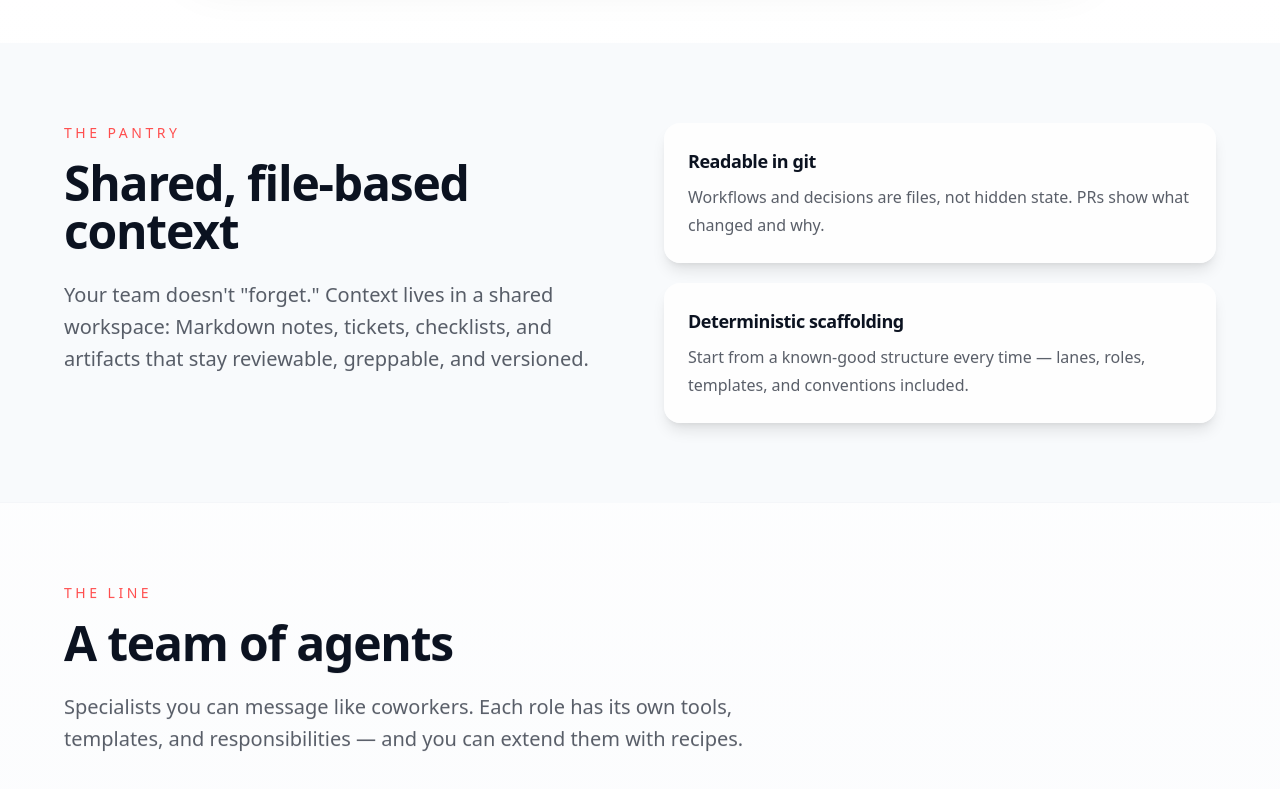
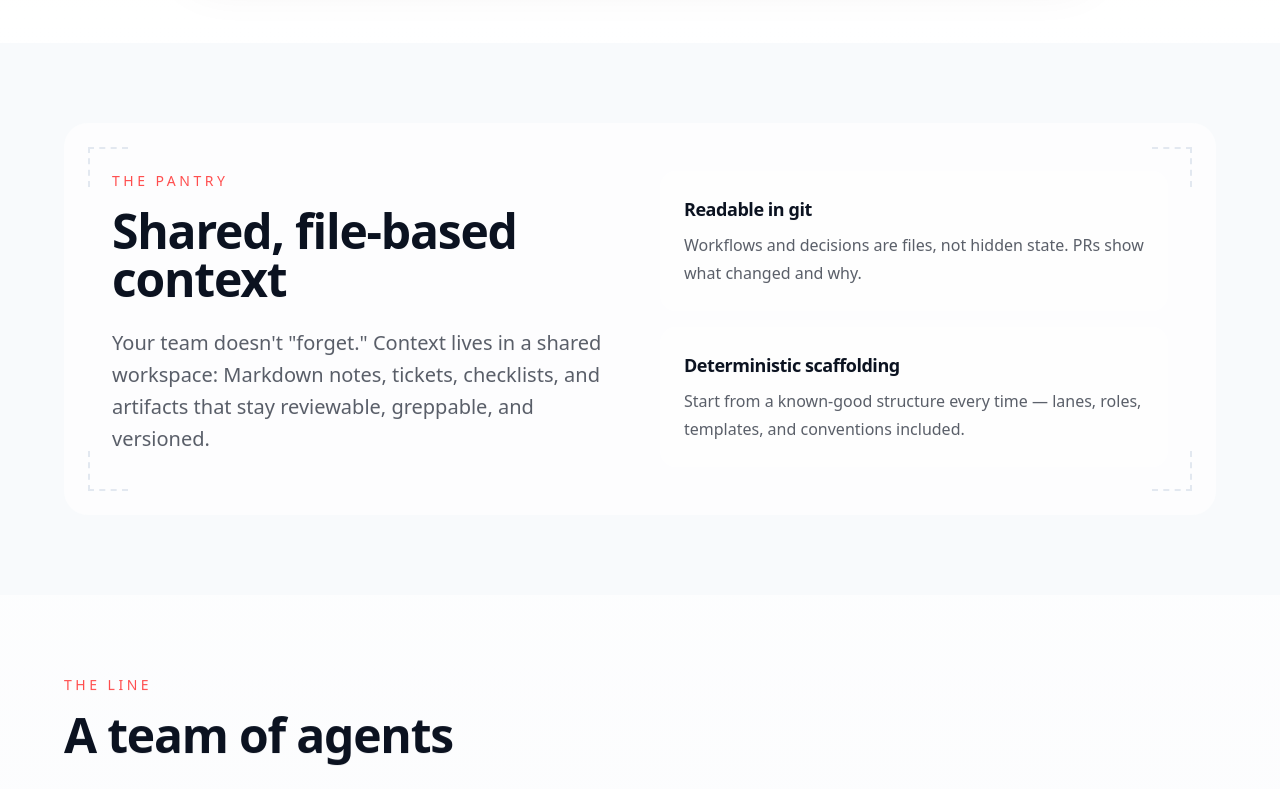
Before and after one commit to JIGGAI/ClawMarket, a Next.js app: page / in a window 1280 px wide. Shown: the part 1500-2289 px from the top of the page. Built offline with nearby package versions, Linux system fonts and the light colour scheme; no server answers.

Commit message:
style: marketplace and landing framing tweaks; add /docs page

```diff
--- a/src/app/docs/page.tsx
+++ b/src/app/docs/page.tsx
@@ -19,7 +19,7 @@ export default function DocsPage() {
               Docs coming soon
             </h1>
             <p className="mt-6 text-xl leading-8 text-[var(--muted)]">
-              We're working on comprehensive documentation for Clawcipes recipes, team workflows, and agent configuration.
+              We&apos;re working on comprehensive documentation for Clawcipes recipes, team workflows, and agent configuration.
             </p>
 
             <div className="mt-10 flex flex-wrap justify-center gap-4">
--- a/src/app/marketplace/page.tsx
+++ b/src/app/marketplace/page.tsx
@@ -97,7 +97,7 @@ function RecipeCard({
       href={url}
       target="_blank"
       rel="noreferrer"
-      className="group block rounded-2xl bg-white p-6 shadow-lg transition hover:-translate-y-1 hover:shadow-xl"
+      className="group block rounded-2xl bg-white/70 p-6 transition hover:bg-white"
     >
       <div className="flex items-start gap-4">
         <div className="grid size-14 shrink-0 place-items-center rounded-2xl bg-gradient-to-br from-slate-50 to-slate-100 shadow-md">
@@ -113,7 +113,7 @@ function RecipeCard({
         </div>
       </div>
       <p className="mt-4 text-base leading-7 text-[var(--muted)]">{description}</p>
-      <div className="mt-4 overflow-x-auto rounded-lg bg-slate-900 px-4 py-3 font-mono text-xs text-slate-300">
+      <div className="mt-4 overflow-x-auto rounded-lg bg-slate-900/95 px-4 py-3 font-mono text-xs text-slate-300">
         <span className="text-emerald-400">$</span> {command}
       </div>
     </a>
--- a/src/app/page.tsx
+++ b/src/app/page.tsx
@@ -19,7 +19,7 @@ function Card({
   body: string;
 }) {
   return (
-    <div className="rounded-2xl bg-white/80 p-6 shadow-lg">
+    <div className="rounded-2xl bg-white/60 p-6">
       <h3 className="text-lg font-semibold tracking-tight text-[var(--text)]">{title}</h3>
       <p className="mt-2 text-base leading-7 text-[var(--muted)]">{body}</p>
     </div>
@@ -176,18 +176,26 @@ export default function HomePage() {
       {/* FEATURE: Shared context */}
       <FadeIn>
         <section className="bg-slate-50 px-6 py-20 lg:px-16">
-          <div className="mx-auto grid max-w-6xl gap-12 lg:grid-cols-2 lg:items-start">
+          <div className="mx-auto max-w-7xl">
+            <div className="relative overflow-hidden rounded-3xl bg-white/70 px-8 py-12 lg:px-12">
+              <div className="pointer-events-none absolute left-6 top-6 h-10 w-10 border-l-2 border-t-2 border-dashed border-slate-200" />
+              <div className="pointer-events-none absolute right-6 top-6 h-10 w-10 border-r-2 border-t-2 border-dashed border-slate-200" />
+              <div className="pointer-events-none absolute bottom-6 left-6 h-10 w-10 border-b-2 border-l-2 border-dashed border-slate-200" />
+              <div className="pointer-events-none absolute bottom-6 right-6 h-10 w-10 border-b-2 border-r-2 border-dashed border-slate-200" />
+
+              <div className="grid gap-10 lg:grid-cols-2 lg:items-start">
                 <div>
                   <p className="text-sm uppercase tracking-[0.25em] text-[color:var(--coral-bright)]">The Pantry</p>
                   <h2 className="mt-4 text-4xl font-bold tracking-tight text-[var(--text)] lg:text-5xl">
                     Shared, file-based context
                   </h2>
                   <p className="mt-6 text-xl leading-8 text-[var(--muted)]">
-                Your team doesn't "forget." Context lives in a shared workspace: Markdown notes, tickets, checklists, and
-                artifacts that stay reviewable, greppable, and versioned.
+                    Your team doesn&apos;t &quot;forget.&quot; Context lives in a shared workspace: Markdown notes, tickets, checklists,
+                    and artifacts that stay reviewable, greppable, and versioned.
                   </p>
                 </div>
-            <div className="grid gap-5">
+
+                <div className="grid gap-4">
                   <Card
                     title="Readable in git"
                     body="Workflows and decisions are files, not hidden state. PRs show what changed and why."
@@ -196,6 +204,8 @@ export default function HomePage() {
                     title="Deterministic scaffolding"
                     body="Start from a known-good structure every time — lanes, roles, templates, and conventions included."
                   />
+                </div>
+              </div>
             </div>
           </div>
         </section>
```
Lines whose indentation alone changed are shown as unchanged.
